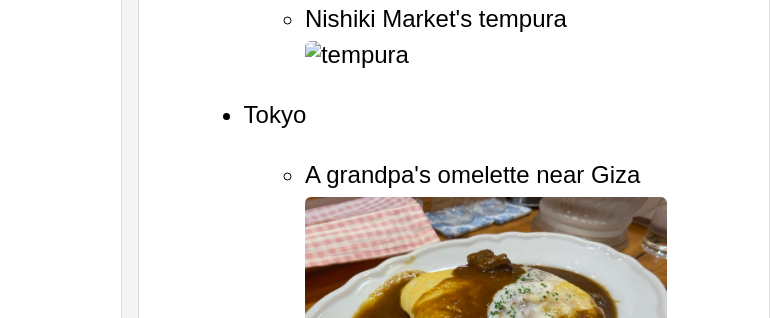
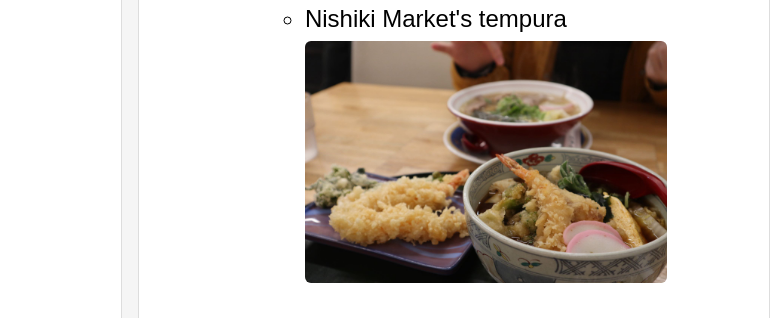
Before and after one commit to Murphyyer/mdcproject, a plain HTML site: page japan_details.html in a window 1280 px wide. Shown: the part 1020-1338 px from the top of the page, 510-1280 px from the left. Drawn offline with Linux system fonts and the light colour scheme.

Commit message:
update japan_details.html

```diff
--- a/japan_details.html
+++ b/japan_details.html
@@ -80,7 +80,7 @@
                                         <img src="images/kyoto_diaoyushao.JPG" alt="yakisoba">
                                     </li>
                                     <li>Nishiki Market's tempura
-                                        <img src="images/kyoto_tampera1.JPG" alt="tempura">
+                                        <img src="images/kyoto_temperal.jpg" alt="tempura">
                                     </li>
                                 </ul>
                             </li>
```
